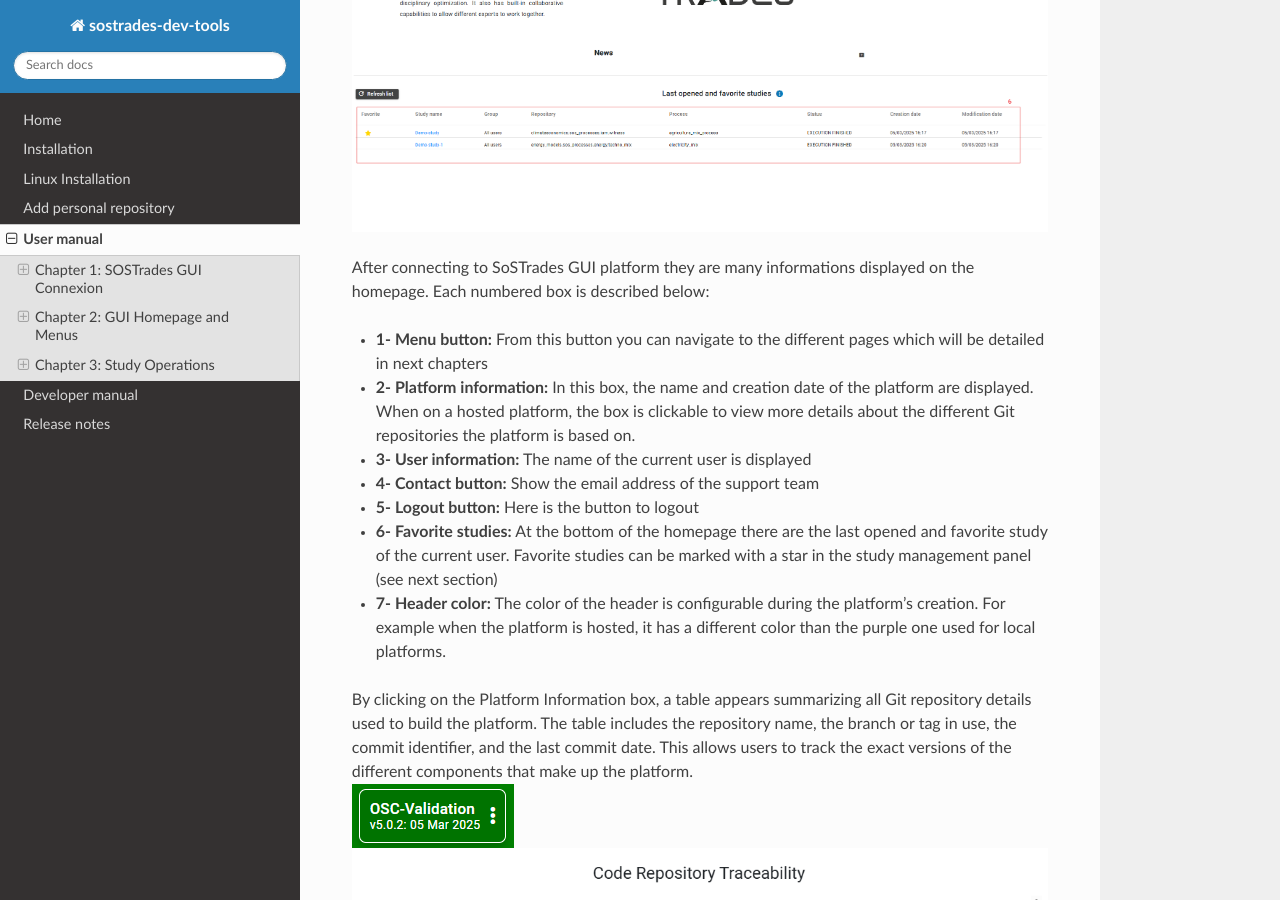
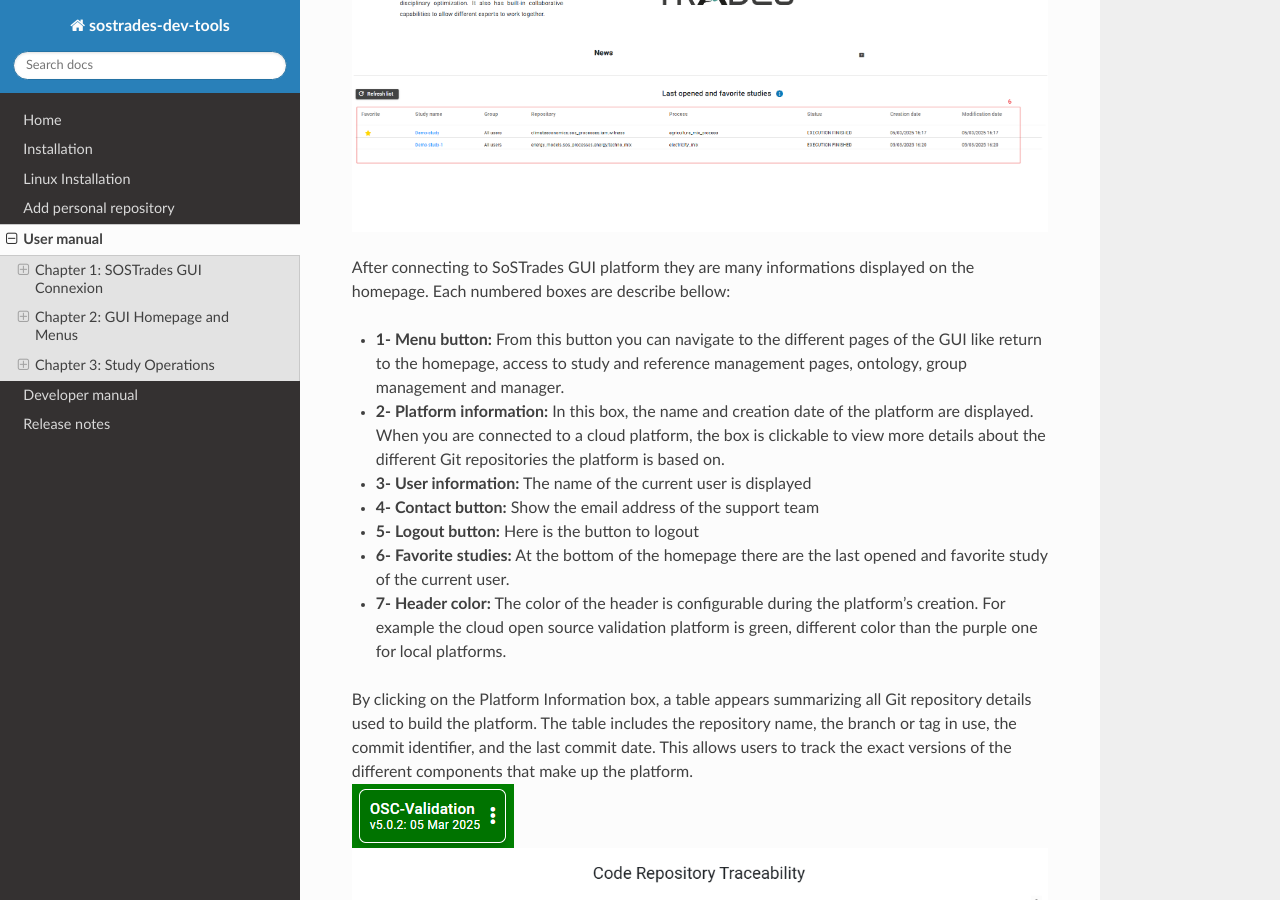
Before and after one commit to os-climate/sostrades-dev-tools, a Sphinx documentation site: the page built from docs/source/user_manual.md, in a window 1280 px wide and 900 px high, scrolled down 2279 px. Built offline with Sphinx 7.4.7 and the Read the Docs theme 3.1.0, drawn with Linux system fonts in a browser that asks for light colours; some of the changed text lies outside the part shown.

Commit message:
update user manual

```diff
--- a/docs/source/user_manual.md
+++ b/docs/source/user_manual.md
@@ -30,14 +31,17 @@
 
 ![](images/platform-GUI/welcome-page/numbered-welcome-page.png)
 
-After connecting to SoSTrades GUI platform they are many informations displayed on the homepage. Each numbered box is described below:
-- **1- Menu button:** From this button you can navigate to the different pages which will be detailed in next chapters
-- **2- Platform information:** In this box, the name and creation date of the platform are displayed. When on a hosted platform, the box is clickable to view more details about the different Git repositories the platform is based on.
+After connecting to SoSTrades GUI platform they are many informations displayed on the homepage. Each numbered boxes are describe bellow:
+- **1- Menu button:** From this button you can navigate to the different pages of the GUI like return to the homepage, access to study and reference management pages, ontology, group management and manager.
+- **2- Platform information:** In this box, the name and creation date of the platform are displayed. When you are
+  connected to a cloud platform, the box is clickable to view more details about the different Git repositories the
+  platform is based on.
 - **3- User information:** The name of the current user is displayed
 - **4- Contact button:** Show the email address of the support team
 - **5- Logout button:** Here is the button to logout
-- **6- Favorite studies:** At the bottom of the homepage there are the last opened and favorite study of the current user. Favorite studies can be marked with a star in the study management panel (see next section)
-- **7- Header color:** The color of the header is configurable during the platform's creation. For example when the platform is hosted, it has a different color than the purple one used for local platforms.
+- **6- Favorite studies:** At the bottom of the homepage there are the last opened and favorite study of the current user.
+- **7- Header color:** The color of the header is configurable during the platform's creation. For example the cloud
+  open source validation platform is green, different color than the purple one for local platforms.
 
 By clicking on the Platform Information box, a table appears summarizing all Git repository details used to build the platform. The table includes the repository name, the branch or tag in use, the commit identifier, and the last commit date. This allows users to track the exact versions of the different components that make up the platform.
 ![](images/platform-GUI/header/platform-version.png)
@@ -55,14 +59,24 @@
 ![](images/platform-GUI/reference-management/reference-list.png)
 
 ### Section 2.4: Group Management
-Each user belongs to, at least, one group with rights.
+
+Each user connected to the platform belongs to, at least, one group with rights.
+
 - **Owner** : When a user create a group, he is the owner of the group. The owner cannot be changed and has the full rights on the group (edition, deletion, manage access rights).
-- **Manager** : edit a group (name and description), manage access rights to the group (can add or remove user or group, but cannot change its own access right nor the owner), can create study into this group. A manager can't delete a group, only the owner can do it.
+- **Manager** : Can edit a group (name and description), manage access rights to the group (can add or remove user or
+  group, but cannot change its own access right nor the owner), can create study into this group. A manager can't delete
+  a group, only the owner can do it.
 - **Member** : A member of a group can only create studies into this group.
 
-These groups contain studies created by user and provide user an access right on it.
+These groups contain user and each user in the group has access to what belongs to it. It can be :
 
-When a group is linked to a process, a study, or another group, the users and/or groups within the group inherit the associated access rights.
+- another group of user
+- a process (bunch of models), it is possible to link a process to a given group
+- a study created by someone in the group or added by someone else that has given access to it
+
+When a group is linked to a process, a study, or another group, the users and/or groups within the group inherit the
+associated access rights.
+
 For example:
 if a group is added as a manager in a process entity's rights, all users in the group (owner, manager, or member) will be managers of the process.
 If a group is added as a restricted viewer in a study-case entity's rights, all users in the group (owner, manager, or member) will be restricted viewers of the study-case.
```
Also changed, not shown: other parts of docs/source/user_manual.md (+2 -1 lines).
